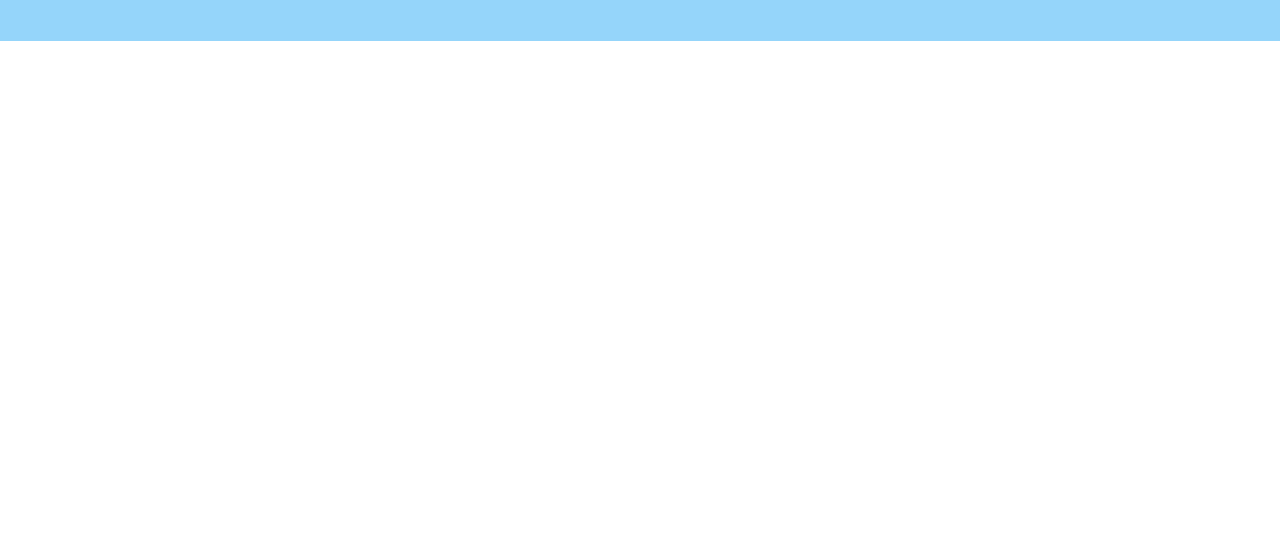
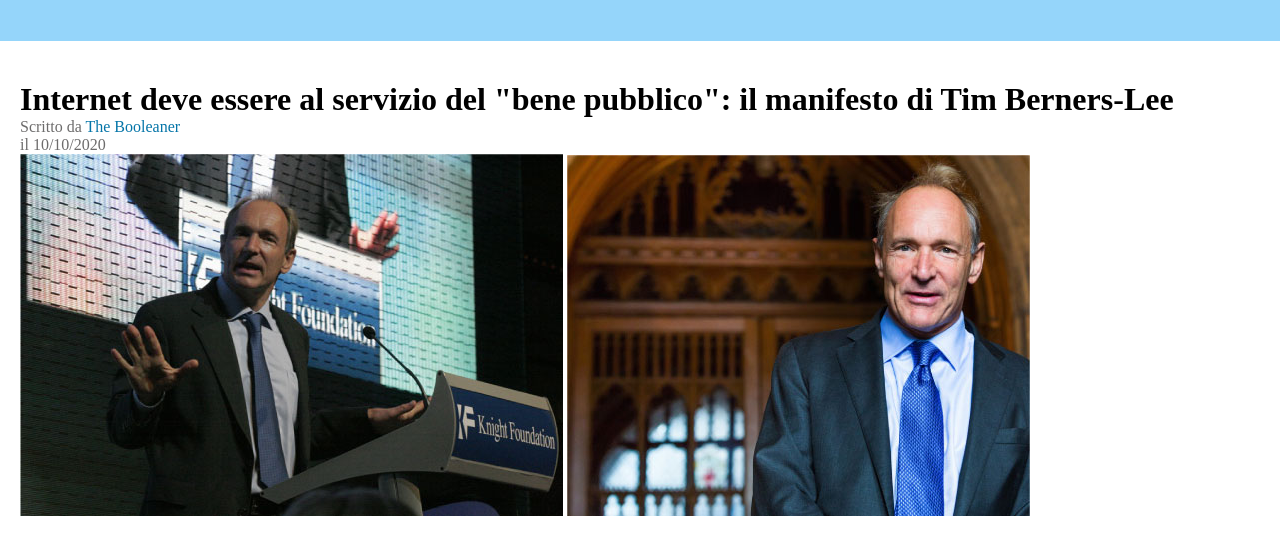
Before and after one commit to SasiMontella/html-css-booleaner, a plain HTML site: page index.html in a window 1280 px wide. Shown: the part 84-638 px from the top of the page. Drawn offline with Linux system fonts and the light colour scheme.

Commit message:
add photo and title to the main

```diff
--- a/css/style.css
+++ b/css/style.css
@@ -12,3 +12,20 @@ header {
     margin-top: 30px;
     margin-bottom: 40px;
 }
+#img1{
+    margin-left: 20px;
+}
+h1{
+    margin-left: 20px;
+    margin-top: 40px;
+}
+
+p{
+    margin-left: 20px;
+}
+#p1{
+    color: rgb(109, 108, 108);
+}
+#span1{
+    color: rgb(5, 117, 168);
+}
--- a/index.html
+++ b/index.html
@@ -13,7 +13,12 @@
 
     </header>
     <main>
+       <h1> Internet deve essere al servizio del "bene pubblico": il manifesto di Tim Berners-Lee</h1>
+            <p id="p1"> Scritto da <span id="span1">The Booleaner</span> <br>
+                il 10/10/2020</p>
 
+         <img id="img1" src="img/tim-1.jpg" alt="Jhon S. and James L. Knight Foundation">
+         <img src="img/tim-2.jpg" alt="Wikimedia by Paul Clarke">
     </main>
     <footer>
 
```
